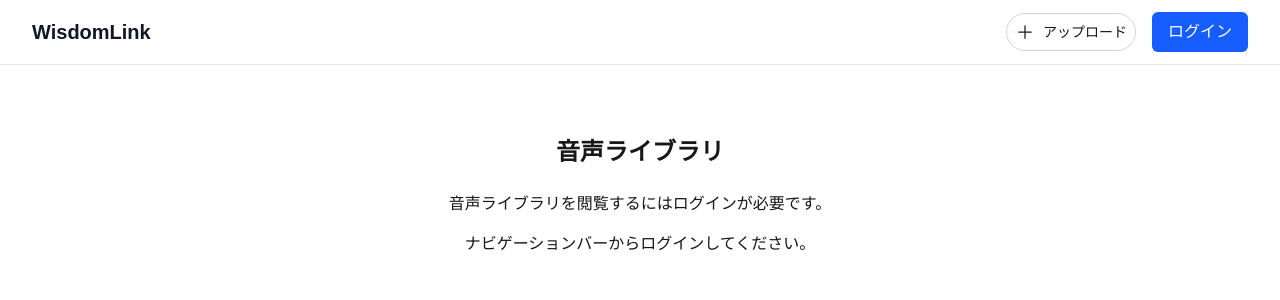
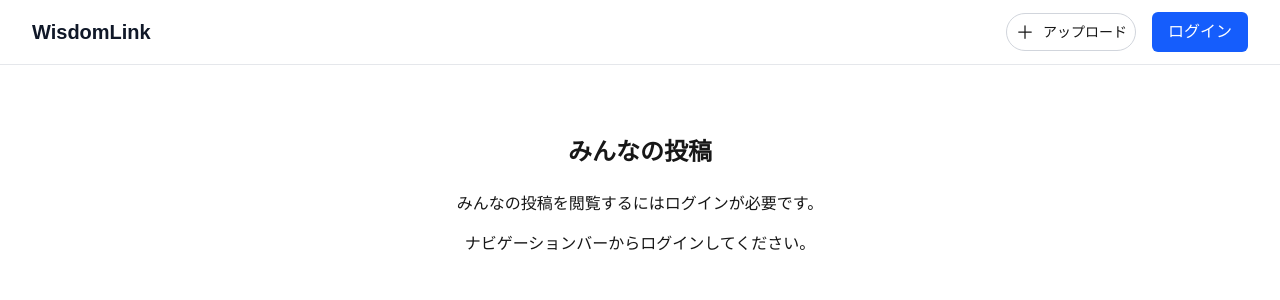
Before and after one commit to lieeeeeeeee/wisdom-link, a Next.js app: page / in a window 1280 px wide. Shown: the top 300 px of the page. Built offline with nearby package versions, Linux system fonts and the light colour scheme; no server answers.

Commit message:
feat(page): ページタイトルと説明文を変更
- 「音声ライブラリ」から「みんなの投稿」に変更

```diff
--- a/src/app/page.tsx
+++ b/src/app/page.tsx
@@ -15,13 +15,13 @@ export default function HomePage() {
     return (
       <Layout>
         <div className="max-w-2xl mx-auto text-center py-12">
-          <h1 className="text-2xl font-bold mb-6">音声ライブラリ</h1>
-          <p className="mb-4">音声ライブラリを閲覧するにはログインが必要です。</p>
+          <h1 className="text-2xl font-bold mb-6">みんなの投稿</h1>
+          <p className="mb-4">みんなの投稿を閲覧するにはログインが必要です。</p>
           <p className="mb-4">ナビゲーションバーからログインしてください。</p>
         </div>
       </Layout>
     );
   }
 
-  return <AudioList pageTitle="音声ライブラリ" />;
+  return <AudioList pageTitle="みんなの投稿" />;
 }
```
